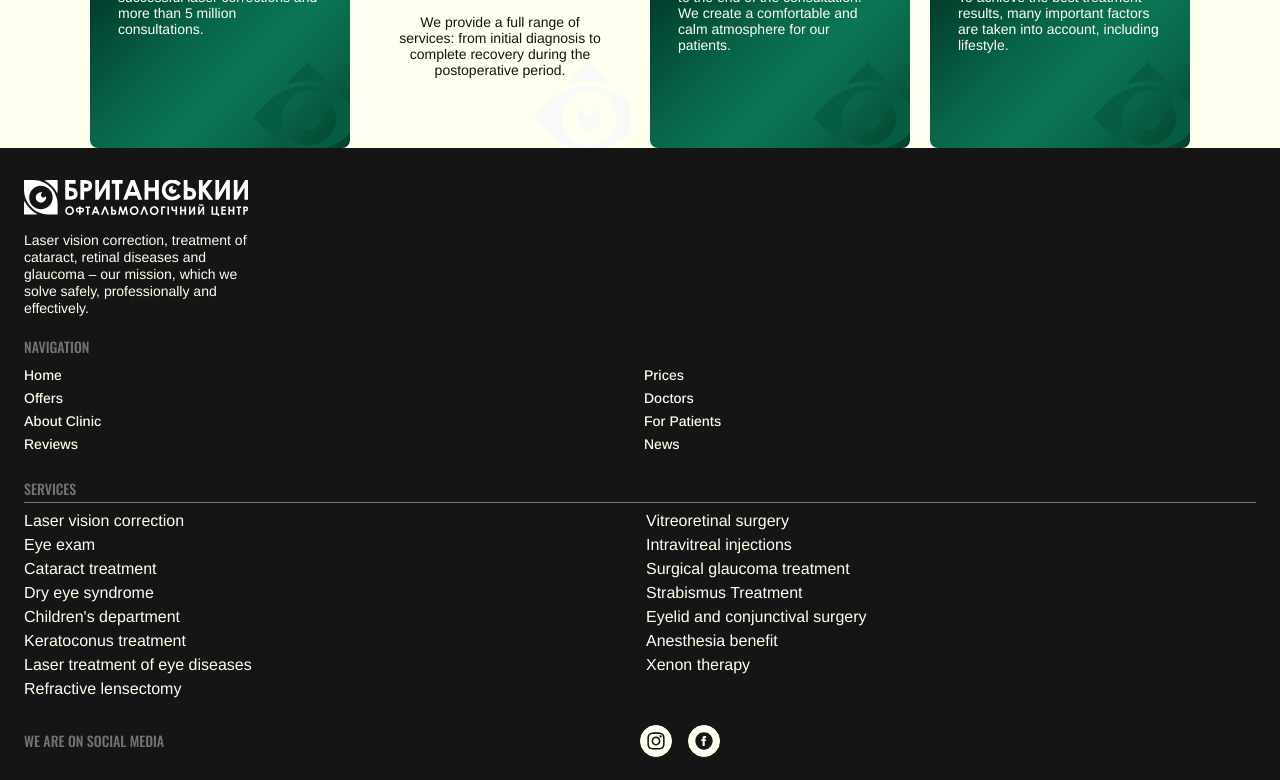
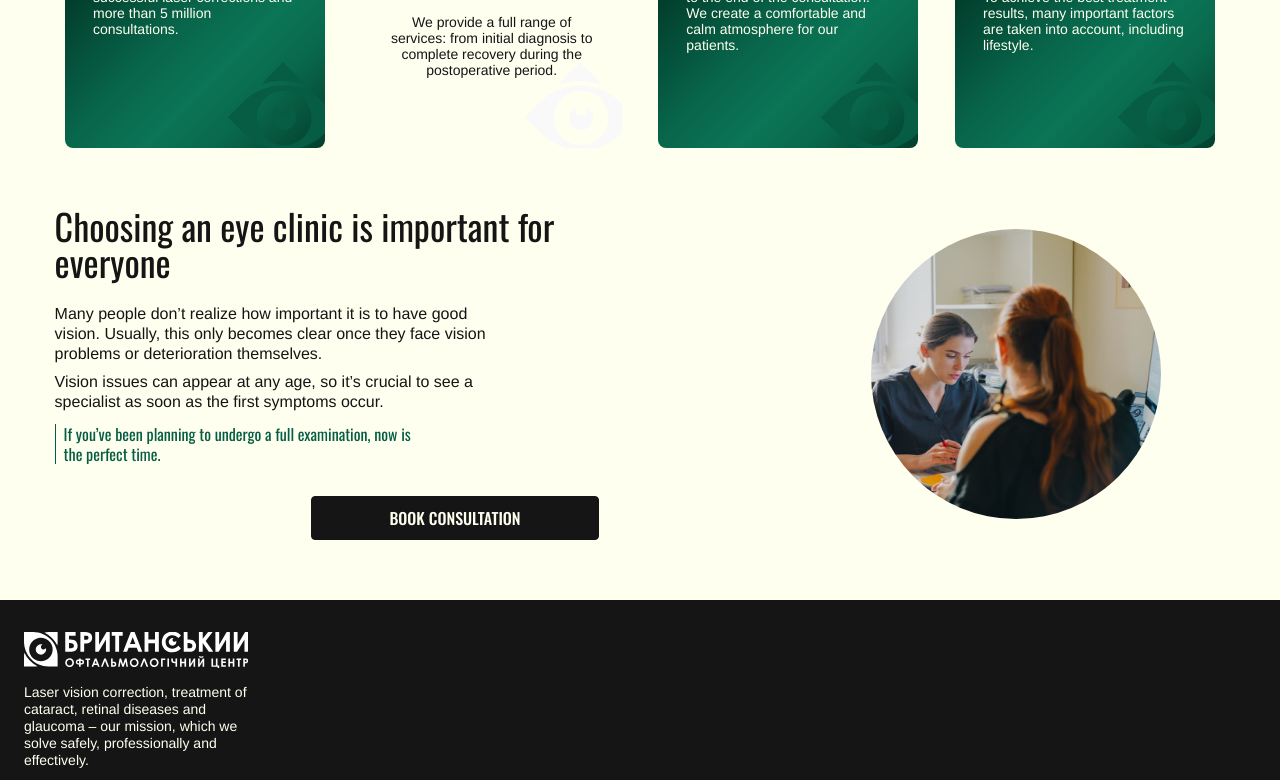
Before and after one commit to IrynaTrynkal/british_eyes, a Next.js app: page /en in a window 1280 px wide. Shown: the part 1294-2074 px from the top of the page. Built offline with nearby package versions, Linux system fonts and the light colour scheme.

Commit message:
Created Choice section

```diff
--- a/messages/en.json
+++ b/messages/en.json
@@ -22,7 +22,12 @@
         "feedText": "satisfied customers",
         "advantagesSubtitle": "Advantages of our ophthalmology clinic in Kyiv",
         "advantagesTitle": "The specialists of our British Eye Clinic strive to give every patient the opportunity to see the world in all its brightness and clarity ",
-        "advantagesText": "In our medical center, each patient is provided with a full range of ophthalmological services. The appointment is carried out by qualified doctors."
+        "advantagesText": "In our medical center, each patient is provided with a full range of ophthalmological services. The appointment is carried out by qualified doctors.",
+        "onlineButton": "Book consultation",
+        "choiceTitle": "Choosing an eye clinic is important for everyone",
+        "choiceText1": "Many people don’t realize how important it is to have good vision. Usually, this only becomes clear once they face vision problems or deterioration themselves.",
+        "choiceText2": "Vision issues can appear at any age, so it’s crucial to see a specialist as soon as the first symptoms occur.",
+        "choiceGreen": "If you’ve been planning to undergo a full examination, now is the perfect time."
     },
     "Menu": {
         "onlineButtonMob": "online booking",
--- a/messages/ru.json
+++ b/messages/ru.json
@@ -22,7 +22,12 @@
         "feedText": "довольных клиентов",
         "advantagesSubtitle": "Преимущества нашей офтальмологической клиники в Киеве",
         "advantagesTitle": "Специалисты нашей Британской клиники зрения стремятся подарить каждому пациенту возможность видеть мир во всей его яркости и четкости",
-        "advantagesText": "В нашем медицинском центре каждому пациенту предоставляется полноценный спектр офтальмологических услуг. Прием осуществляют квалифицированные врачи."
+        "advantagesText": "В нашем медицинском центре каждому пациенту предоставляется полноценный спектр офтальмологических услуг. Прием осуществляют квалифицированные врачи.",
+        "onlineButton": "записаться на приём",
+        "choiceTitle": "Выбор глазной клиники важен для каждого человека",
+        "choiceText1": "Многие люди не задумываются о том, насколько важно иметь хорошее зрение. Чаще всего это становится очевидным только тогда, когда они сами сталкиваются с проблемами и ухудшением зрения.",
+        "choiceText2": "Проблемы со зрением могут возникнуть в любом возрасте, поэтому при первых симптомах важно сразу обратиться к специалисту.",
+        "choiceGreen": "Если вы давно планируете пройти полноценное обследование, сейчас — идеальный момент."
     },
     "Menu": {
         "onlineButtonMob": "онлайн запись",
--- a/messages/uk.json
+++ b/messages/uk.json
@@ -22,7 +22,12 @@
         "feedText": "задоволених клієнтів",
         "advantagesSubtitle": "Переваги нашої офтальмологічної клініки у Києві",
         "advantagesTitle": "Фахівці нашої Британської клініки зору прагнуть подарувати кожному пацієнтові можливість бачити світ у всій його яскравості та чіткості ",
-        "advantagesText": "У нашому медичному центрі кожному пацієнту надається повноцінний спектр офтальмологічних послуг. Прийом здійснюють кваліфіковані лікарі."
+        "advantagesText": "У нашому медичному центрі кожному пацієнту надається повноцінний спектр офтальмологічних послуг. Прийом здійснюють кваліфіковані лікарі.",
+        "onlineButton": "записатися на прийом",
+        "choiceTitle": "Вибір очної клініки важливий для кожної людини",
+        "choiceText1": "Багато людей не замислюються, наскільки важливо мати гарний зір. В основному це відбувається доти, доки самі не стикаються з проблемами та погіршенням зору. ",
+        "choiceText2": "Проблеми із зором можуть виникнути у будь-якому віці, тому при появі перших симптомів важливо одразу звернутися до фахівця.",
+        "choiceGreen": "Якщо ви давно плануєте пройти повноцінне обстеження, зараз є ідеальним моментом."
     },
     "Menu": {
         "onlineButtonMob": "онлайн запис",
--- a/src/app/[locale]/page.tsx
+++ b/src/app/[locale]/page.tsx
@@ -1,4 +1,5 @@
 import { Advantages } from "@/components/main/advantages/Advantages";
+import { Choice } from "@/components/main/choice/Choice";
 import { HeroMain } from "@/components/main/hero/HeroMain";
 
 export default function Home() {
@@ -6,6 +7,7 @@ export default function Home() {
         <>
             <HeroMain />
             <Advantages />
+            <Choice />
         </>
     );
 }
--- a/src/components/main/advantages/AdvantagesListTab.tsx
+++ b/src/components/main/advantages/AdvantagesListTab.tsx
@@ -8,7 +8,7 @@ import { AdvantageCard } from "./AdvantageCard";
 export const AdvantagesListTab = () => {
     const locale = useLocale();
     return (
-        <ul className="tab:flex tab:flex-wrap tab:justify-center mx-auto hidden gap-5">
+        <ul className="tab:flex tab:flex-wrap tab:justify-between tab:max-w-[1150px] pc:max-w-full mx-auto hidden gap-5">
             {advantagesList.map((advantage, ind) => (
                 <li
                     key={advantage.en.title}
--- /dev/null
+++ b/src/components/main/choice/Choice.tsx
@@ -0,0 +1,50 @@
+import Image from "next/image";
+import { useTranslations } from "next-intl";
+
+import { ButtonAction } from "@/components/shared/ButtonAction";
+import { GreenText } from "@/components/shared/GreenText";
+
+export const Choice = () => {
+    const t = useTranslations("HomePage");
+    return (
+        <section className="content tab:flex tab:items-center tab:justify-center pc:justify-start tab:gap-4 py-[60px]">
+            <div className="tab:w-[65%] tab:max-w-[810px] pc:mt-10">
+                <h2 className="title-section tab:max-w-[500px] pc:max-w-[664px] pc:mb-7 mb-6">
+                    {t("choiceTitle")}
+                </h2>
+                <Image
+                    src="/images/choice.jpg"
+                    alt="Choosing an eye clinic is important for everyone"
+                    width={1024}
+                    height={743}
+                    className="tab:hidden mb-5 rounded-sm"
+                />
+                <p className="pc:text-lg tab:max-w-[434px] pc:mb-[14px] mb-2 leading-5">
+                    {t("choiceText1")}
+                </p>
+                <p className="pc:text-lg tab:max-w-[434px] pc:mb-7 mb-3 leading-5">
+                    {t("choiceText2")}
+                </p>
+                <div className="pc:flex pc:gap-5">
+                    <GreenText
+                        text={t("choiceGreen")}
+                        className="pc:max-w-[320px] pc:mb-0 mb-8 max-w-[370px]"
+                    />
+                    <ButtonAction
+                        className="pc:mx-0 mx-auto"
+                        name={t("onlineButton")}
+                    />
+                </div>
+            </div>
+            <div className="tab:block tab:w-[30%] tab:mr-16 pc:max-w-[434px] tab:max-w-[290px] hidden aspect-square overflow-hidden rounded-full">
+                <Image
+                    src="/images/choice.jpg"
+                    alt="Choosing an eye clinic is important for everyone"
+                    width={1024}
+                    height={743}
+                    className="h-full w-full object-cover"
+                />
+            </div>
+        </section>
+    );
+};
--- a/src/components/shared/ButtonAction.tsx
+++ b/src/components/shared/ButtonAction.tsx
@@ -17,7 +17,7 @@ export const ButtonAction = ({
 }) => {
     return (
         <button
-            className={`font-oswald flex items-center justify-center rounded-sm border border-black font-medium uppercase transition-all duration-300 ease-in-out ${secondary ? `hover:text-ivory shadow-button hover:translate-y-1 hover:bg-black hover:shadow-none active:translate-y-1 active:shadow-none ${mob ? "h-10" : "h-11"} ${mob ? (small ? "w-[140px]" : "w-[288px]") : "w-[200px]"}` : `text-ivory hover:bg-ivory active:bg-ivory hover:shadow-button bg-black hover:scale-[0.99] hover:text-black active:translate-y-[2px] active:scale-[0.99] active:text-black active:shadow-none ${mob ? (header ? "h-8" : "h-11") : "h-12"} ${mob ? (header ? "w-[132px]" : small ? "w-[140px]" : "w-[288px]") : "w-[200px]"} `} ${className}`}
+            className={`font-oswald flex items-center justify-center rounded-sm border border-black font-medium uppercase transition-all duration-300 ease-in-out ${secondary ? `hover:text-ivory shadow-button tab:h-11 h-10 hover:translate-y-1 hover:bg-black hover:shadow-none active:translate-y-1 active:shadow-none ${small ? "pc:w-[200px] w-[140px]" : "pc:w-[200px] w-[288px]"}` : `text-ivory hover:bg-ivory active:bg-ivory hover:shadow-button bg-black hover:scale-[0.99] hover:text-black active:translate-y-[2px] active:scale-[0.99] active:text-black active:shadow-none ${header ? "pc:h-12 h-8" : "pc:h-12 h-11"} ${header ? "pc:w-[200px] w-[132px]" : small ? "pc:w-[200px] w-[140px]" : "pc:w-[200px] w-[288px]"} `} ${className}`}
             onClick={onClick}
         >
             {name}
--- /dev/null
+++ b/src/components/shared/GreenText.tsx
@@ -0,0 +1,15 @@
+export const GreenText = ({
+    text,
+    className,
+}: {
+    text: string;
+    className?: string;
+}) => {
+    return (
+        <div
+            className={`text-emerald font-oswald border-emerald border-l pl-2 leading-5 ${className}`}
+        >
+            {text}
+        </div>
+    );
+};
```
Also changed, not shown: public/images/choice.jpg (added).
